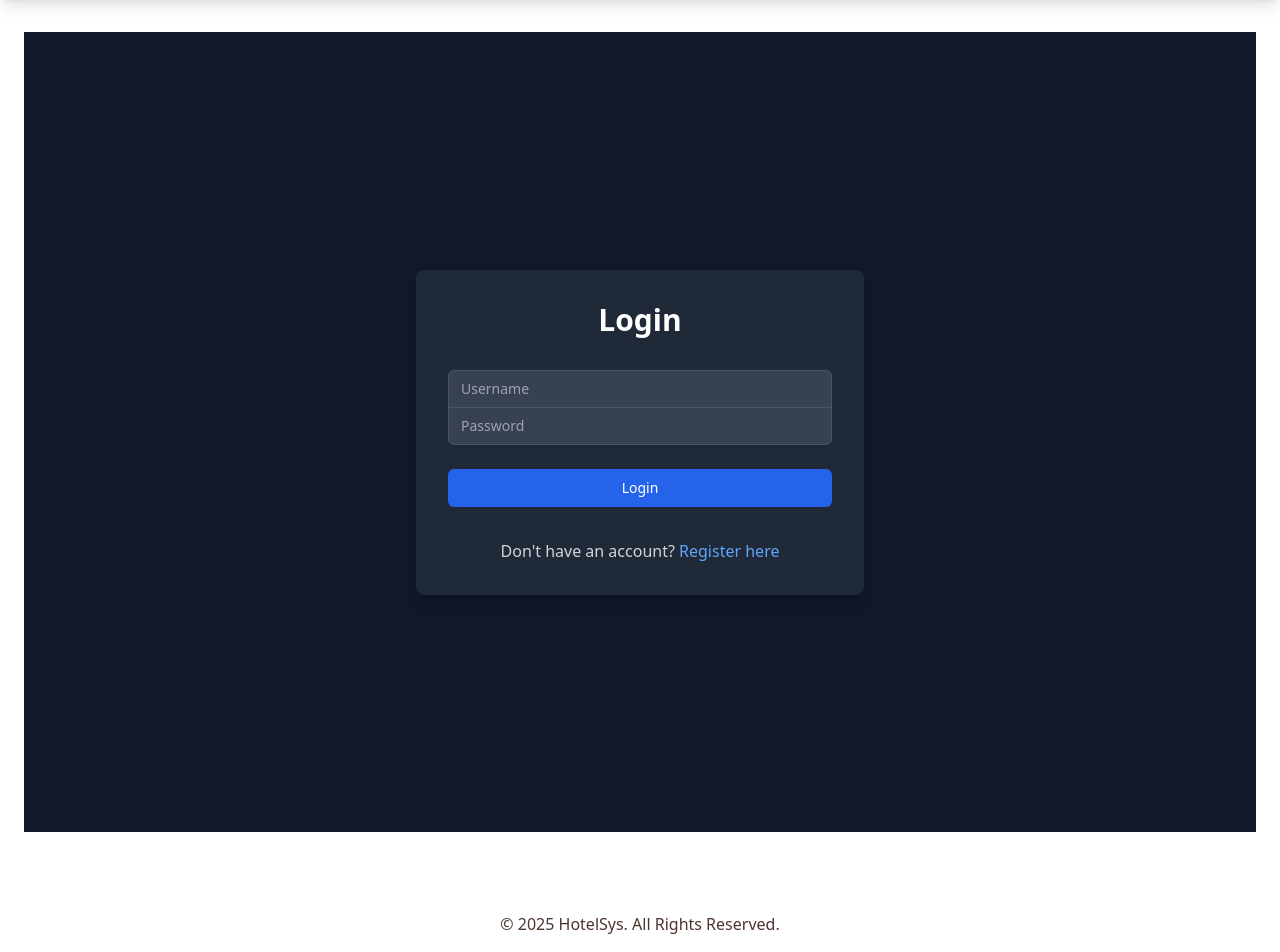
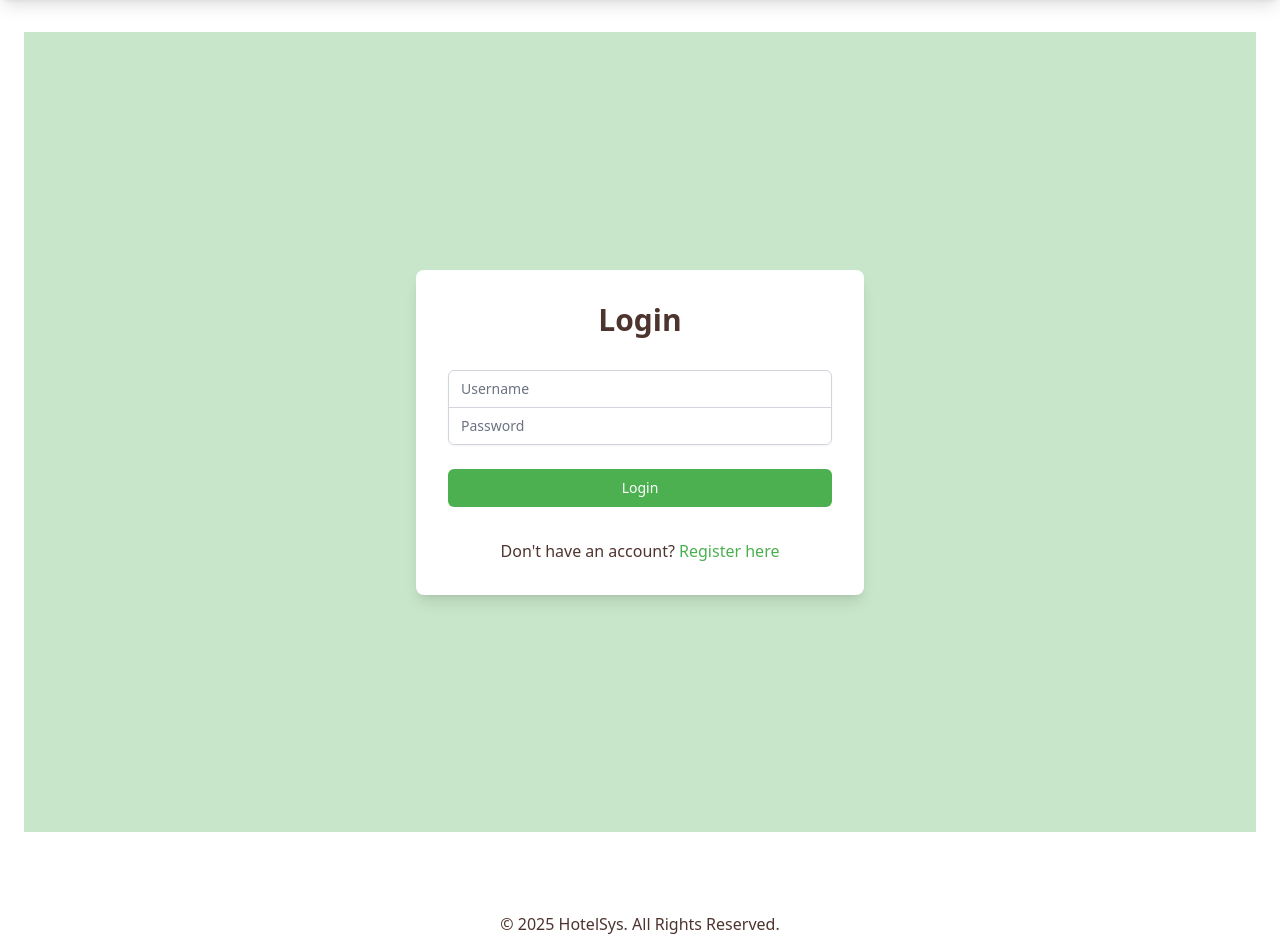
Before and after one commit to manman2005/app1, a PHP site: page /auth/login in a window 1280 px wide. Shown: the part 88-1040 px from the top of the page. Run offline with PHP 8.4, Linux system fonts and the light colour scheme.

Commit message:
เปลี่ยนสีหน้าล็อคอิน กับสมัคร

```diff
--- a/public/css/style.css
+++ b/public/css/style.css
@@ -1016,11 +1016,6 @@ video {
   border-color: rgb(209 213 219 / var(--tw-border-opacity, 1));
 }
 
-.border-gray-600 {
-  --tw-border-opacity: 1;
-  border-color: rgb(75 85 99 / var(--tw-border-opacity, 1));
-}
-
 .border-green-400 {
   --tw-border-opacity: 1;
   border-color: rgb(74 222 128 / var(--tw-border-opacity, 1));
@@ -1075,21 +1070,11 @@ video {
   background-color: rgb(249 250 251 / var(--tw-bg-opacity, 1));
 }
 
-.bg-gray-700 {
-  --tw-bg-opacity: 1;
-  background-color: rgb(55 65 81 / var(--tw-bg-opacity, 1));
-}
-
 .bg-gray-800 {
   --tw-bg-opacity: 1;
   background-color: rgb(31 41 55 / var(--tw-bg-opacity, 1));
 }
 
-.bg-gray-900 {
-  --tw-bg-opacity: 1;
-  background-color: rgb(17 24 39 / var(--tw-bg-opacity, 1));
-}
-
 .bg-green-100 {
   --tw-bg-opacity: 1;
   background-color: rgb(220 252 231 / var(--tw-bg-opacity, 1));
@@ -1100,11 +1085,6 @@ video {
   background-color: rgb(34 197 94 / var(--tw-bg-opacity, 1));
 }
 
-.bg-green-700 {
-  --tw-bg-opacity: 1;
-  background-color: rgb(21 128 61 / var(--tw-bg-opacity, 1));
-}
-
 .bg-primary {
   --tw-bg-opacity: 1;
   background-color: rgb(255 255 255 / var(--tw-bg-opacity, 1));
@@ -1118,11 +1098,6 @@ video {
 .bg-red-500 {
   --tw-bg-opacity: 1;
   background-color: rgb(239 68 68 / var(--tw-bg-opacity, 1));
-}
-
-.bg-red-700 {
-  --tw-bg-opacity: 1;
-  background-color: rgb(185 28 28 / var(--tw-bg-opacity, 1));
 }
 
 .bg-white {
@@ -1354,11 +1329,6 @@ video {
   color: rgb(76 175 80 / var(--tw-text-opacity, 1));
 }
 
-.text-blue-400 {
-  --tw-text-opacity: 1;
-  color: rgb(96 165 250 / var(--tw-text-opacity, 1));
-}
-
 .text-blue-500 {
   --tw-text-opacity: 1;
   color: rgb(59 130 246 / var(--tw-text-opacity, 1));
@@ -1457,6 +1427,16 @@ video {
 .placeholder-gray-400::placeholder {
   --tw-placeholder-opacity: 1;
   color: rgb(156 163 175 / var(--tw-placeholder-opacity, 1));
+}
+
+.placeholder-gray-500::-moz-placeholder {
+  --tw-placeholder-opacity: 1;
+  color: rgb(107 114 128 / var(--tw-placeholder-opacity, 1));
+}
+
+.placeholder-gray-500::placeholder {
+  --tw-placeholder-opacity: 1;
+  color: rgb(107 114 128 / var(--tw-placeholder-opacity, 1));
 }
 
 .shadow {
@@ -1665,11 +1645,6 @@ video {
   color: rgb(76 175 80 / var(--tw-text-opacity, 1));
 }
 
-.hover\:text-blue-300:hover {
-  --tw-text-opacity: 1;
-  color: rgb(147 197 253 / var(--tw-text-opacity, 1));
-}
-
 .hover\:text-blue-600:hover {
   --tw-text-opacity: 1;
   color: rgb(37 99 235 / var(--tw-text-opacity, 1));
@@ -1683,6 +1658,10 @@ video {
 .hover\:text-white:hover {
   --tw-text-opacity: 1;
   color: rgb(255 255 255 / var(--tw-text-opacity, 1));
+}
+
+.hover\:text-opacity-80:hover {
+  --tw-text-opacity: 0.8;
 }
 
 .hover\:shadow-2xl:hover {
@@ -1706,6 +1685,11 @@ video {
   z-index: 10;
 }
 
+.focus\:border-accent:focus {
+  --tw-border-opacity: 1;
+  border-color: rgb(76 175 80 / var(--tw-border-opacity, 1));
+}
+
 .focus\:border-blue-500:focus {
   --tw-border-opacity: 1;
   border-color: rgb(59 130 246 / var(--tw-border-opacity, 1));
@@ -1722,6 +1706,11 @@ video {
   box-shadow: var(--tw-ring-offset-shadow), var(--tw-ring-shadow), var(--tw-shadow, 0 0 #0000);
 }
 
+.focus\:ring-accent:focus {
+  --tw-ring-opacity: 1;
+  --tw-ring-color: rgb(76 175 80 / var(--tw-ring-opacity, 1));
+}
+
 .focus\:ring-blue-500:focus {
   --tw-ring-opacity: 1;
   --tw-ring-color: rgb(59 130 246 / var(--tw-ring-opacity, 1));
--- a/views/auth/login.php
+++ b/views/auth/login.php
@@ -1,17 +1,19 @@
 <?php include_once __DIR__ . '/../../views/partials/header.php'; ?>
 
-<div class="min-h-screen flex items-center justify-center bg-gray-900 py-12 px-4 sm:px-6 lg:px-8">
-    <div class="max-w-md w-full space-y-8 bg-gray-800 p-8 rounded-lg shadow-lg">
-        <h1 class="text-center text-3xl font-extrabold text-white">Login</h1>
+<div class="min-h-screen flex items-center justify-center bg-accent-light py-12 px-4 sm:px-6 lg:px-8">
+    <div class="max-w-md w-full space-y-8 bg-white p-8 rounded-lg shadow-lg">
+        <h1 class="text-center text-3xl font-extrabold text-text-main">Login</h1>
 
         <!-- Display messages -->
-        <?php if (isset($_SESSION['success_message'])): ?>
-            <div class="bg-green-700 text-white px-4 py-3 rounded relative mb-4" role="alert">
+        <?php if (isset($_SESSION['success_message'])):
+        ?>
+            <div class="bg-green-100 border border-green-400 text-green-700 px-4 py-3 rounded relative mb-4" role="alert">
                 <span class="block sm:inline"><?php echo $_SESSION['success_message']; unset($_SESSION['success_message']); ?></span>
             </div>
         <?php endif; ?>
-        <?php if (isset($_SESSION['error_message'])): ?>
-            <div class="bg-red-700 text-white px-4 py-3 rounded relative mb-4" role="alert">
+        <?php if (isset($_SESSION['error_message'])):
+        ?>
+            <div class="bg-red-100 border border-red-400 text-red-700 px-4 py-3 rounded relative mb-4" role="alert">
                 <span class="block sm:inline"><?php echo $_SESSION['error_message']; unset($_SESSION['error_message']); ?></span>
             </div>
         <?php endif; ?>
@@ -20,22 +22,22 @@
             <div class="rounded-md shadow-sm -space-y-px">
                 <div>
                     <label for="username" class="sr-only">Username</label>
-                    <input id="username" name="username" type="text" autocomplete="username" required class="appearance-none rounded-none relative block w-full px-3 py-2 border border-gray-600 placeholder-gray-400 text-white bg-gray-700 rounded-t-md focus:outline-none focus:ring-blue-500 focus:border-blue-500 focus:z-10 sm:text-sm" placeholder="Username">
+                    <input id="username" name="username" type="text" autocomplete="username" required class="appearance-none rounded-none relative block w-full px-3 py-2 border border-gray-300 placeholder-gray-500 text-text-main bg-white rounded-t-md focus:outline-none focus:ring-accent focus:border-accent focus:z-10 sm:text-sm" placeholder="Username">
                 </div>
                 <div>
                     <label for="password" class="sr-only">Password</label>
-                    <input id="password" name="password" type="password" autocomplete="current-password" required class="appearance-none rounded-none relative block w-full px-3 py-2 border border-gray-600 placeholder-gray-400 text-white bg-gray-700 rounded-b-md focus:outline-none focus:ring-blue-500 focus:border-blue-500 focus:z-10 sm:text-sm" placeholder="Password">
+                    <input id="password" name="password" type="password" autocomplete="current-password" required class="appearance-none rounded-none relative block w-full px-3 py-2 border border-gray-300 placeholder-gray-500 text-text-main bg-white rounded-b-md focus:outline-none focus:ring-accent focus:border-accent focus:z-10 sm:text-sm" placeholder="Password">
                 </div>
             </div>
 
             <div>
-                <button type="submit" class="group relative w-full flex justify-center py-2 px-4 border border-transparent text-sm font-medium rounded-md text-white bg-blue-600 hover:bg-blue-700 focus:outline-none focus:ring-2 focus:ring-offset-2 focus:ring-blue-500">
+                <button type="submit" class="group relative w-full flex justify-center py-2 px-4 border border-transparent text-sm font-medium rounded-md text-white bg-accent hover:bg-opacity-80 focus:outline-none focus:ring-2 focus:ring-offset-2 focus:ring-accent">
                     Login
                 </button>
             </div>
         </form>
-        <p class="text-center text-gray-300 mt-2">
-            Don't have an account? <a href="/app1/public/auth/register" class="font-medium text-blue-400 hover:text-blue-300">Register here</a>
+        <p class="text-center text-text-main mt-2">
+            Don't have an account? <a href="/app1/public/auth/register" class="font-medium text-accent hover:text-opacity-80">Register here</a>
         </p>
     </div>
 </div>
```
Also changed, not shown: views/auth/register.php (+12 -11 lines).
